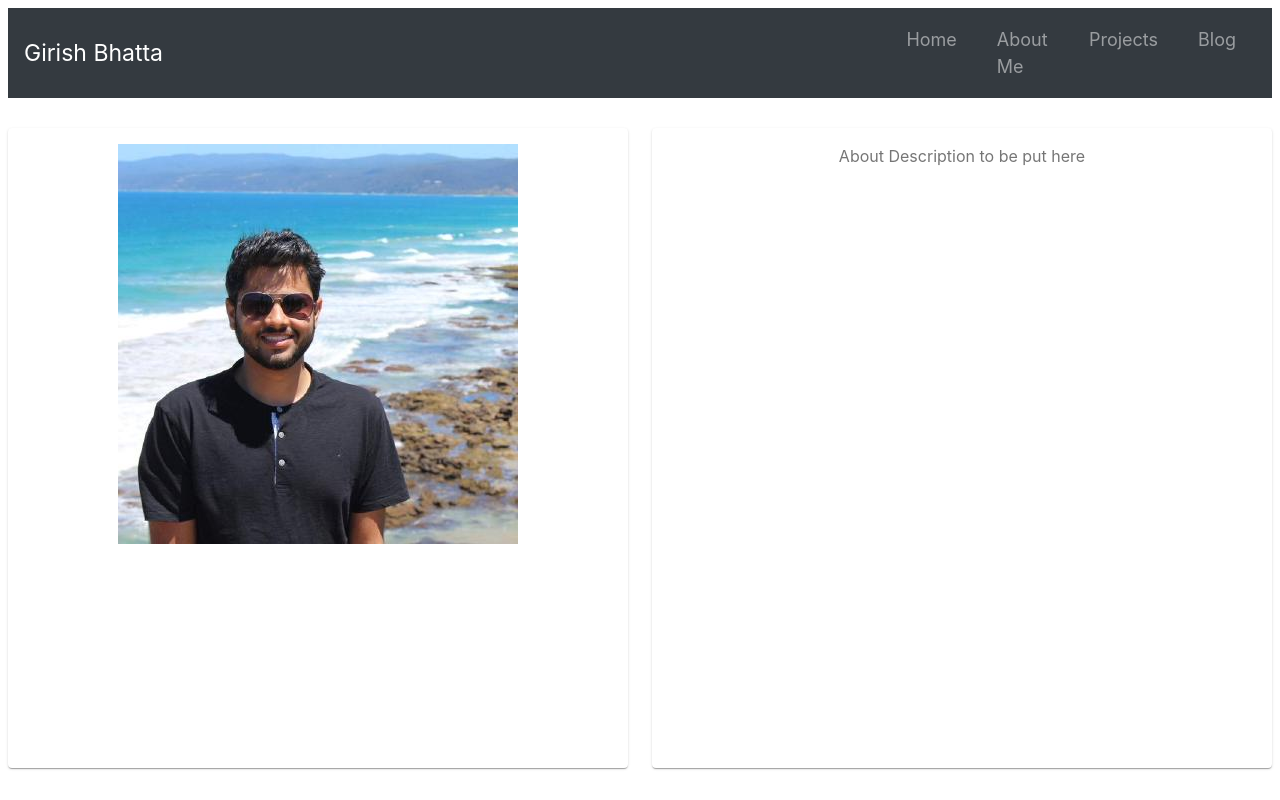
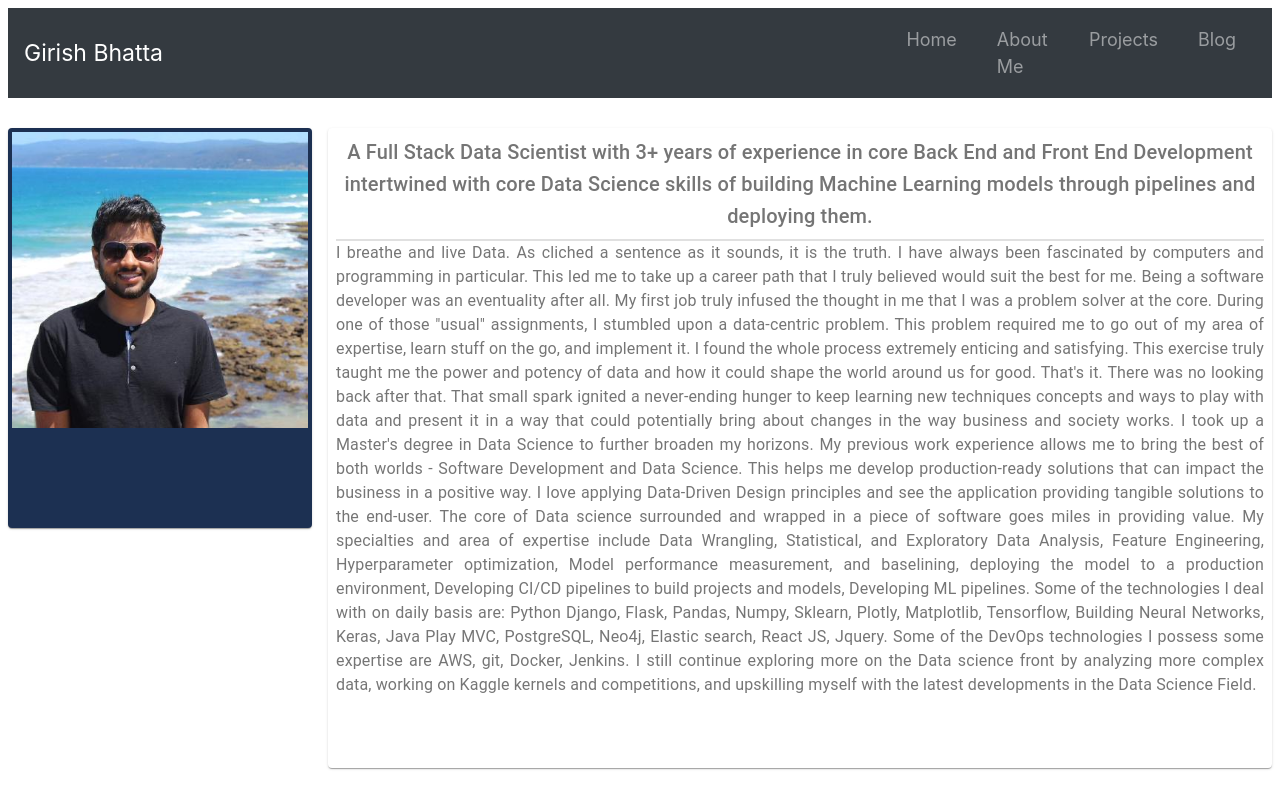
Before and after one commit to girish1993/girish1993.github.io-my-portfolio, a React (Create React App) app: page / in a window 1280 px wide. Built offline with nearby package versions, Linux system fonts and the light colour scheme.

Commit message:
adding content and fixing UI

```diff
--- /dev/null
+++ b/src/Content.js
@@ -0,0 +1,16 @@
+const introDesc = {
+    tagline: "A Full Stack Data Scientist with 3+ years of experience in core Back End and Front End Development intertwined with core Data Science skills of building Machine Learning models through pipelines and deploying them.",
+    description : `I breathe and live Data. As cliched a sentence as it sounds, it is the truth.
+
+    I have always been fascinated by computers and programming in particular. This led me to take up a career path that I truly believed would suit the best for me. Being a software developer was an eventuality after all. My first job truly infused the thought in me that I was a problem solver at the core. During one of those "usual" assignments, I stumbled upon a data-centric problem. This problem required me to go out of my area of expertise, learn stuff on the go, and implement it. I found the whole process extremely enticing and satisfying. This exercise truly taught me the power and potency of data and how it could shape the world around us for good. That's it. There was no looking back after that.
+
+    That small spark ignited a never-ending hunger to keep learning new techniques concepts and ways to play with data and present it in a way that could potentially bring about changes in the way business and society works. I took up a Master's degree in Data Science to further broaden my horizons. My previous work experience allows me to bring the best of both worlds - Software Development and Data Science. This helps me develop production-ready solutions that can impact the business in a positive way.
+
+    I love applying Data-Driven Design principles and see the application providing tangible solutions to the end-user. The core of Data science surrounded and wrapped in a piece of software goes miles in providing value. My specialties and area of expertise include Data Wrangling, Statistical, and Exploratory Data Analysis, Feature Engineering, Hyperparameter optimization, Model performance measurement, and baselining, deploying the model to a production environment, Developing CI/CD pipelines to build projects and models, Developing ML pipelines.
+
+    Some of the technologies I deal with on daily basis are: Python Django, Flask, Pandas, Numpy, Sklearn, Plotly, Matplotlib, Tensorflow, Building Neural Networks, Keras, Java Play MVC, PostgreSQL, Neo4j, Elastic search, React JS, Jquery. Some of the DevOps technologies I possess some expertise are AWS, git, Docker, Jenkins.
+
+    I still continue exploring more on the Data science front by analyzing more complex data, working on Kaggle kernels and competitions, and upskilling myself with the latest developments in the Data Science Field.`
+}
+
+export default introDesc;
--- a/src/components/GridContentItem.js
+++ b/src/components/GridContentItem.js
@@ -1,22 +1,33 @@
 import React from 'react';
 import Paper from '@material-ui/core/Paper';
 import Grid from '@material-ui/core/Grid';
+import Typography from '@material-ui/core/Typography';
+import Divider from '@material-ui/core/Divider';
 
 const imageStyle = {
-  maxWidth: "100%",
-  maxHeight: "100%",
+  height: "auto",
+  maxWidth: "100%"
 }
 const GridContentItem = ({gridContent}) => {
     return (
       gridContent.contentType === "image" ?
-        <Grid item xs>
-          <Paper className={gridContent.className}>
+        <Grid item xs={3} >
+          <Paper className={gridContent.className} >
             <img src= {require("../assets/images/profile_pic.png")} alt={gridContent.alt} style = {imageStyle}/>
           </Paper>
         </Grid>
         :
-        <Grid item xs>
-          <Paper className={gridContent.className}>{gridContent.text}</Paper>
+        <Grid item xs={9}>
+          <Paper className={gridContent.className}>
+          <Typography align="center" variant="h6" gutterBottom >
+              {gridContent.tagline}
+            </Typography>
+            <Divider />
+            <Divider />
+            <Typography align="justify" variant="body1" gutterBottom >
+              {gridContent.desc}
+            </Typography>
+          </Paper>
         </Grid>
     );
 }
--- a/src/containers/GridInfoContainer.js
+++ b/src/containers/GridInfoContainer.js
@@ -2,17 +2,27 @@ import React from 'react';
 import { makeStyles } from '@material-ui/core/styles';
 import Grid from '@material-ui/core/Grid';
 import GridContentItem from '../components/GridContentItem';
+import introDesc from "../Content";
+
 
 const useStyles = makeStyles((theme) => ({
   root: {
     flexGrow: 1,
     height: "80vh"
   },
-  paper: {
-    padding: theme.spacing(2),
+  paperImage: {
+    padding: theme.spacing(0.5),
+    color: theme.palette.text.secondary,
+    backgroundColor:'#1c3052',
+    height:'50vh',
+    justifyContent:'center'
+  },
+  paperDesc: {
+    padding: theme.spacing(1),
     textAlign: 'center',
     color: theme.palette.text.secondary,
-    height:'80vh'
+    height:'80vh',
+
   },
 }));
 
@@ -20,11 +30,11 @@ const GridInfoContainer = () => {
     const classes = useStyles();
     return (
         <div className = {classes.root} style = {{marginTop:"30px"}}>
-            <Grid container spacing={3}>
+            <Grid container spacing={2}>
                 <GridContentItem gridContent = {{contentType:"image", url:"../assets/images/profile_pic.png",
-                                  className: classes.paper, alt:"Profile Picture for the Portfolio"}}/>
-                <GridContentItem gridContent = {{contentType:"text", text:"About Description to be put here" ,
-                                  className: classes.paper}}/>
+                                  className: classes.paperImage, alt:"Profile Picture for the Portfolio"}}/>
+                <GridContentItem gridContent = {{contentType:"text", tagline:introDesc.tagline, desc: introDesc.description ,
+                                  className: classes.paperDesc}}/>
             </Grid>
         </div>
     );
```
